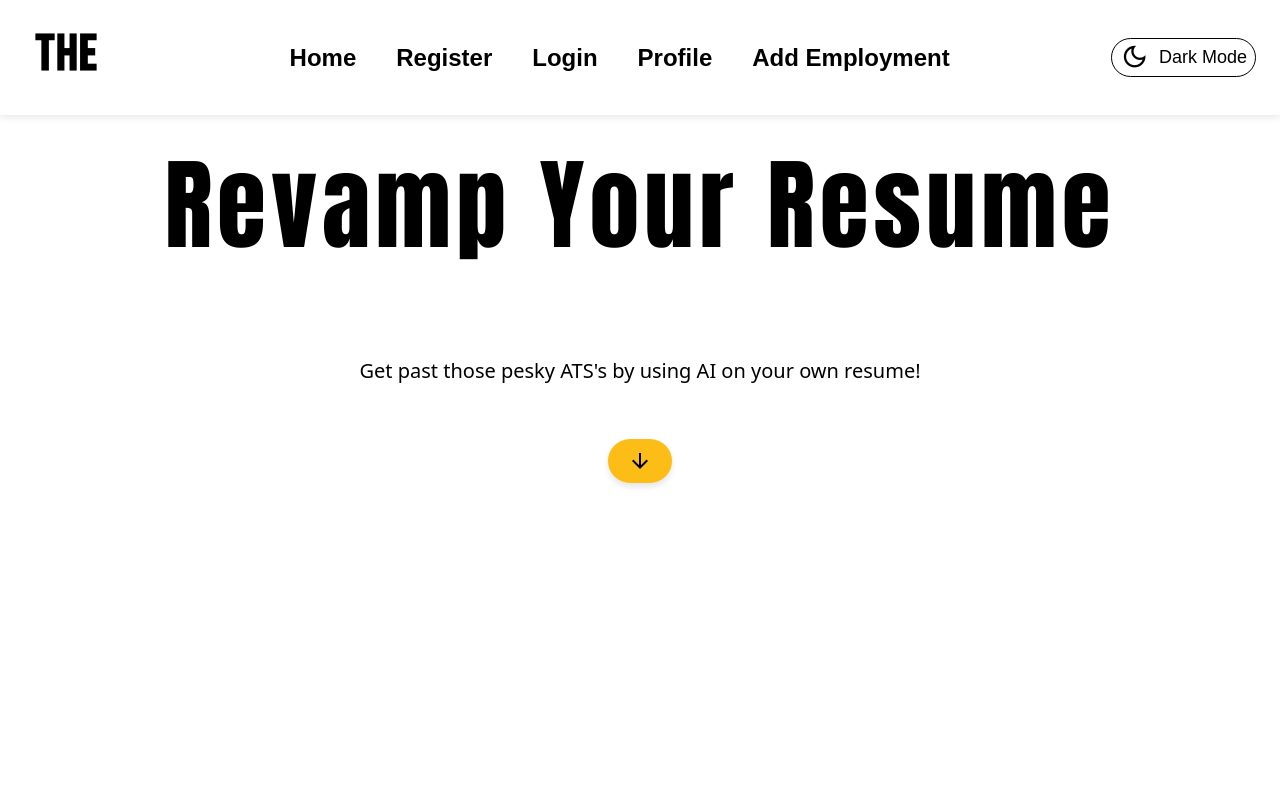
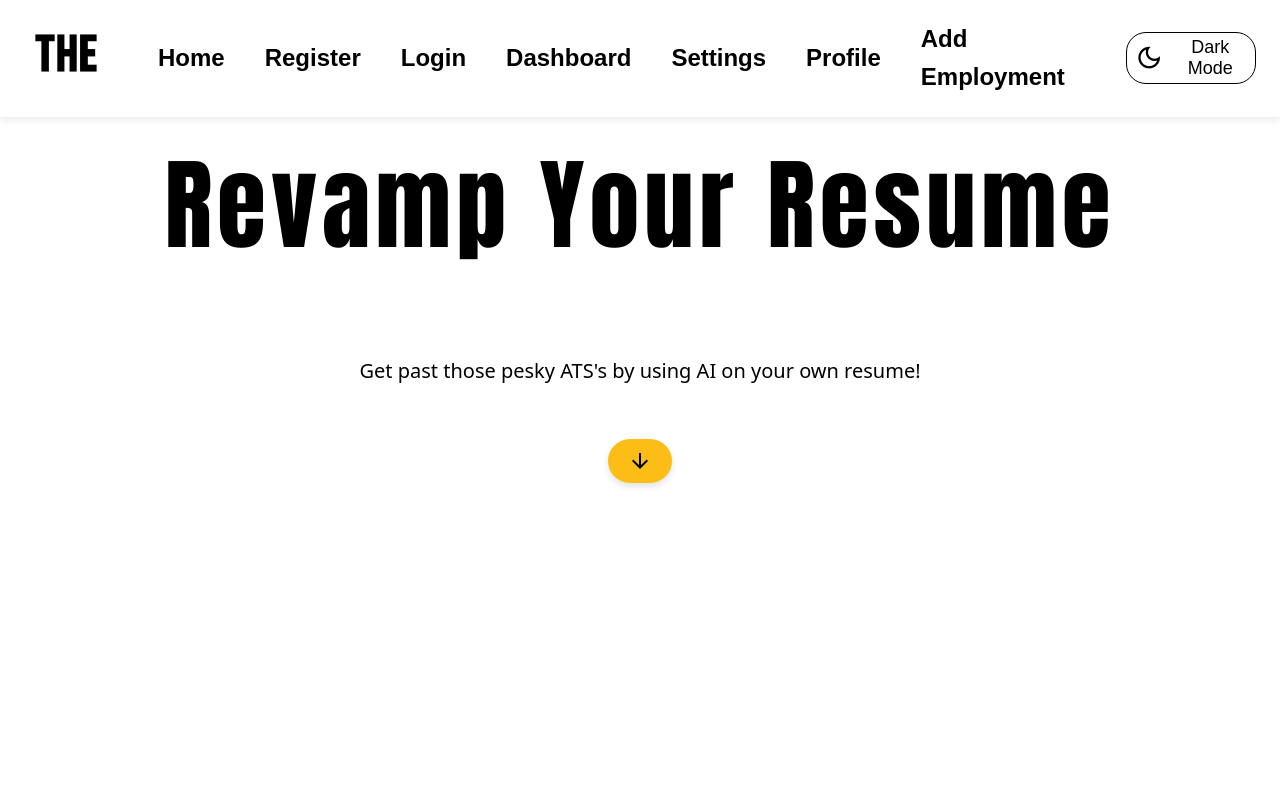
Before and after one commit to mariaangelps/490_The_Team, a React (Vite) app in the folder frontend/: page / in a window 1280 px wide. Shown: the top 800 px of the page. Built offline with nearby package versions, Linux system fonts and the light colour scheme; no server answers; a web font is replaced by a local one.

Commit message:
Resolve merge conflict in main.jsx (merged manual changes)

```diff
--- a/frontend/src/main.jsx
+++ b/frontend/src/main.jsx
@@ -7,6 +7,7 @@
 import Login from "./pages/Login.jsx";
 import Forgot from "./pages/Forgot.jsx";
 import Reset from "./pages/Reset.jsx";
+import Settings from "./pages/Settings.jsx";
 import ProfileBasicForm from "./features/profile/ProfileBasicForm.tsx"; // 👈 import UC-021
 import EmploymentAddForm from "./features/employment/EmploymentAddForm.tsx";
 
@@ -133,6 +134,8 @@
       <Link to="/">Home</Link>
       <Link to="/register">Register</Link>
       <Link to="/login">Login</Link>
+      <Link to="/dashboard">Dashboard</Link>
+      <Link to="/settings">Settings</Link>
       <Link to="/profile">Profile</Link>
       <Link to="/employment/add">Add Employment</Link>
 
@@ -166,9 +169,12 @@
         <Route path="/login" element={<Login />} />
         <Route path="/forgot" element={<Forgot />} />
         <Route path="/reset" element={<Reset />} />
-        <Route path="*" element={<Navigate to="/" />} />
+        <Route path="/dashboard" element={<Dashboard />} />
+        <Route path="/settings" element={<Settings />} /> {/* 👈 NEW */}
         <Route path="/profile" element={<ProfileBasicForm onCancel={() => window.history.back()} />}/>
         <Route path="/employment/add" element={<EmploymentAddForm onCancel={() => window.history.back()} />}/>
+        <Route path="*" element={<Navigate to="/" />} />
+
       </Routes>
     </BrowserRouter>
   );
```
